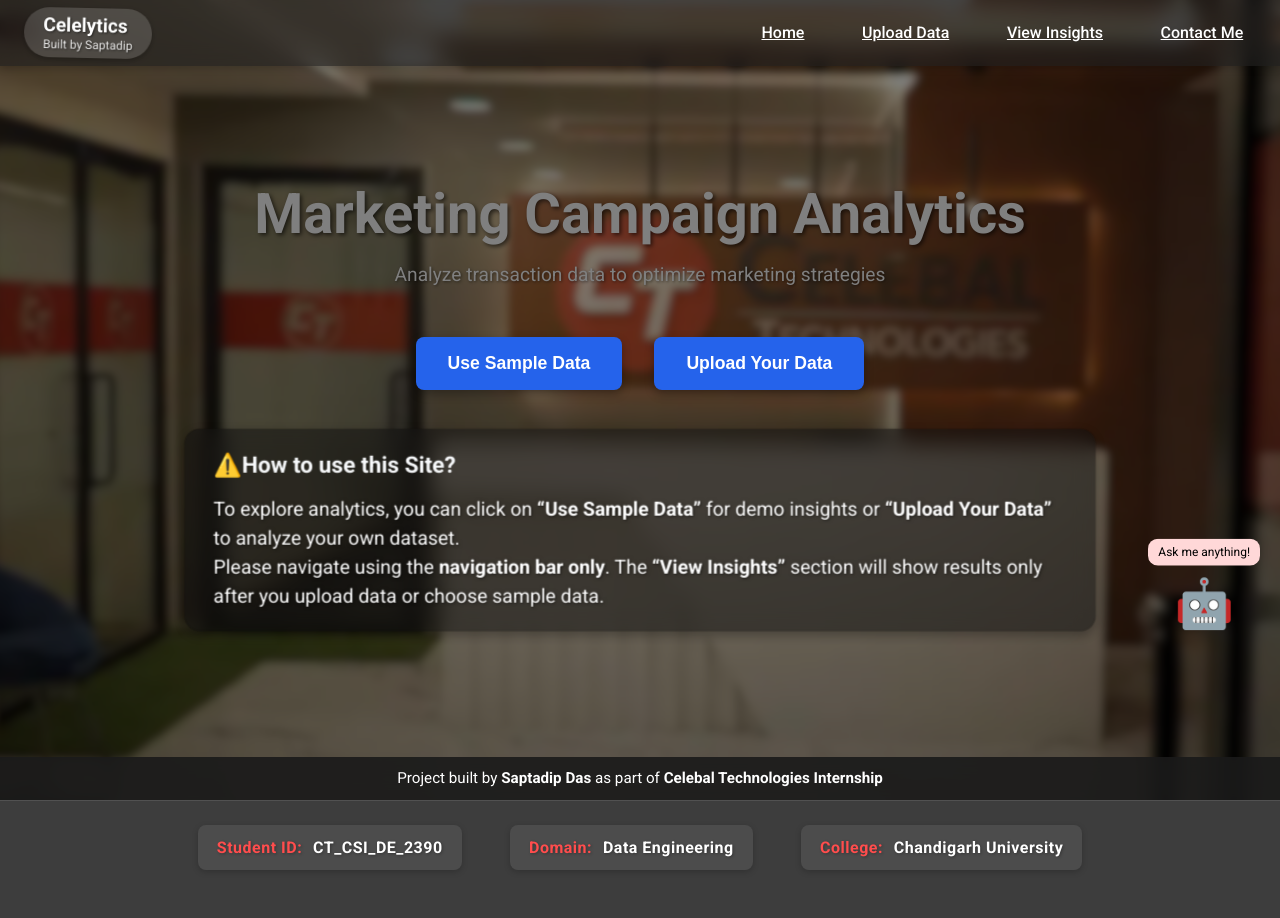
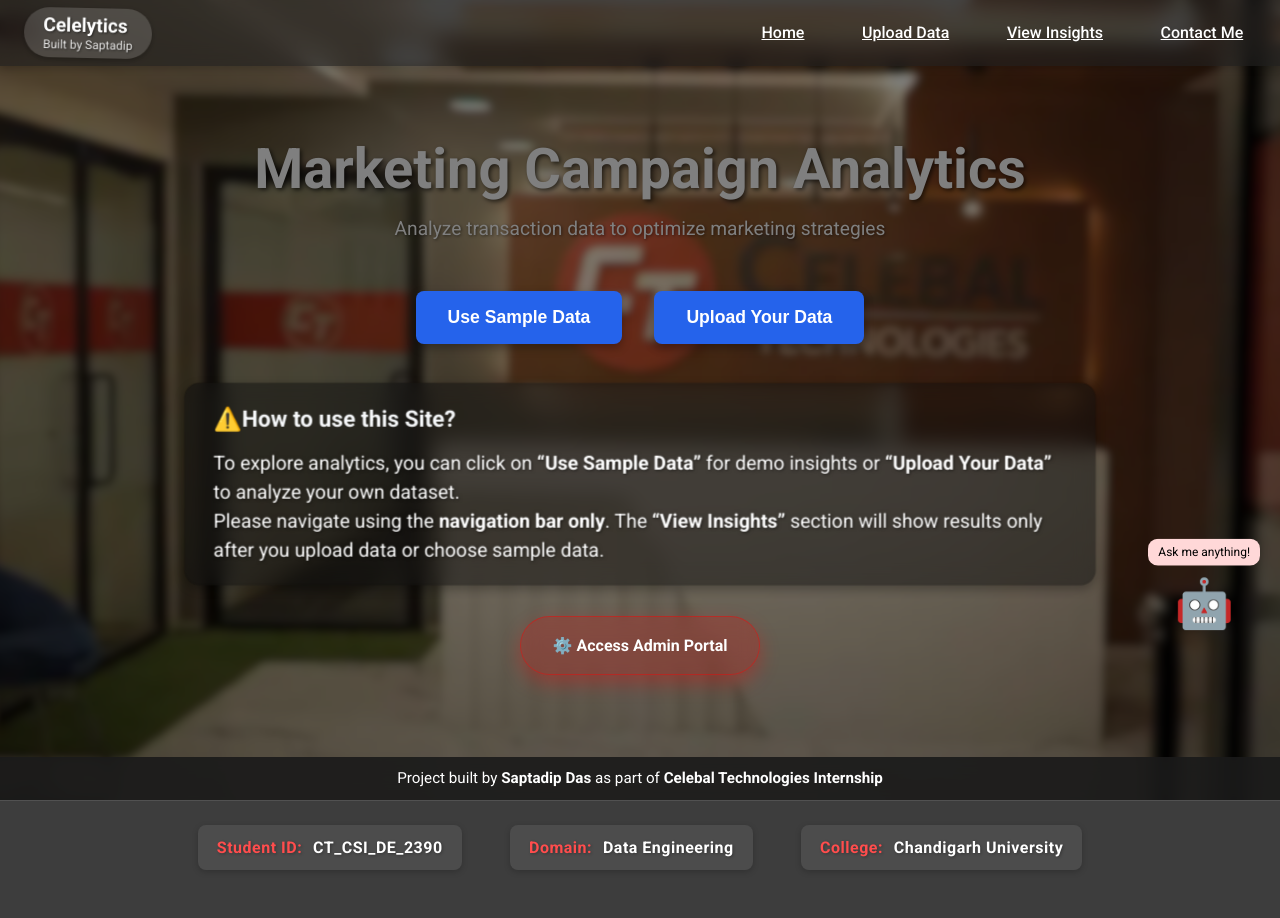
Before and after one commit to DragosGitHub/celelytics-marketing-analytics-dashboard, a Flask app: page / in a window 1280 px wide. Run offline with Flask 3, Linux system fonts and the light colour scheme; parts of the project's set-up code (start-up, migrations or seed data) failed here and were passed over.

Commit message:
Added Login Portal

```diff
--- a/static/css/styles.css
+++ b/static/css/styles.css
@@ -525,3 +525,28 @@ footer {
     text-align: center;
   }
 }
+
+.admin-access-button-box {
+  margin-top: 2rem;
+  display: flex;
+  justify-content: center;
+}
+
+.admin-portal-btn {
+  padding: 1rem 2rem;
+  border-radius: 30px;
+  background: rgba(255, 0, 0, 0.2); /* Red glass effect */
+  color: white;
+  font-weight: bold;
+  text-decoration: none;
+  backdrop-filter: blur(10px);
+  -webkit-backdrop-filter: blur(10px);
+  transition: transform 0.2s ease, background 0.3s ease;
+  box-shadow: 0 8px 20px rgba(255, 0, 0, 0.3);
+  border: 1px solid rgba(255, 0, 0, 0.4);
+}
+
+.admin-portal-btn:hover {
+  transform: scale(1.05);
+  background: rgba(255, 0, 0, 0.3);
+}
--- a/templates/index.html
+++ b/templates/index.html
@@ -22,6 +22,7 @@
     </ul>
   </nav>
 
+
   <section id="home" class="hero">
     <div class="hero-overlay"></div>
     <div class="hero-content">
@@ -43,6 +44,12 @@
           show results only after you upload data or choose sample data.
         </p>
       </div>
+      <!-- 🔴 Admin Portal Button -->
+        <div class="admin-access-button-box">
+          <a href="https://admin-celelytics.onrender.com/" target="_blank" class="admin-portal-btn">
+            ⚙️ Access Admin Portal
+          </a>
+        </div>
     </div>
   </section>
 
```
